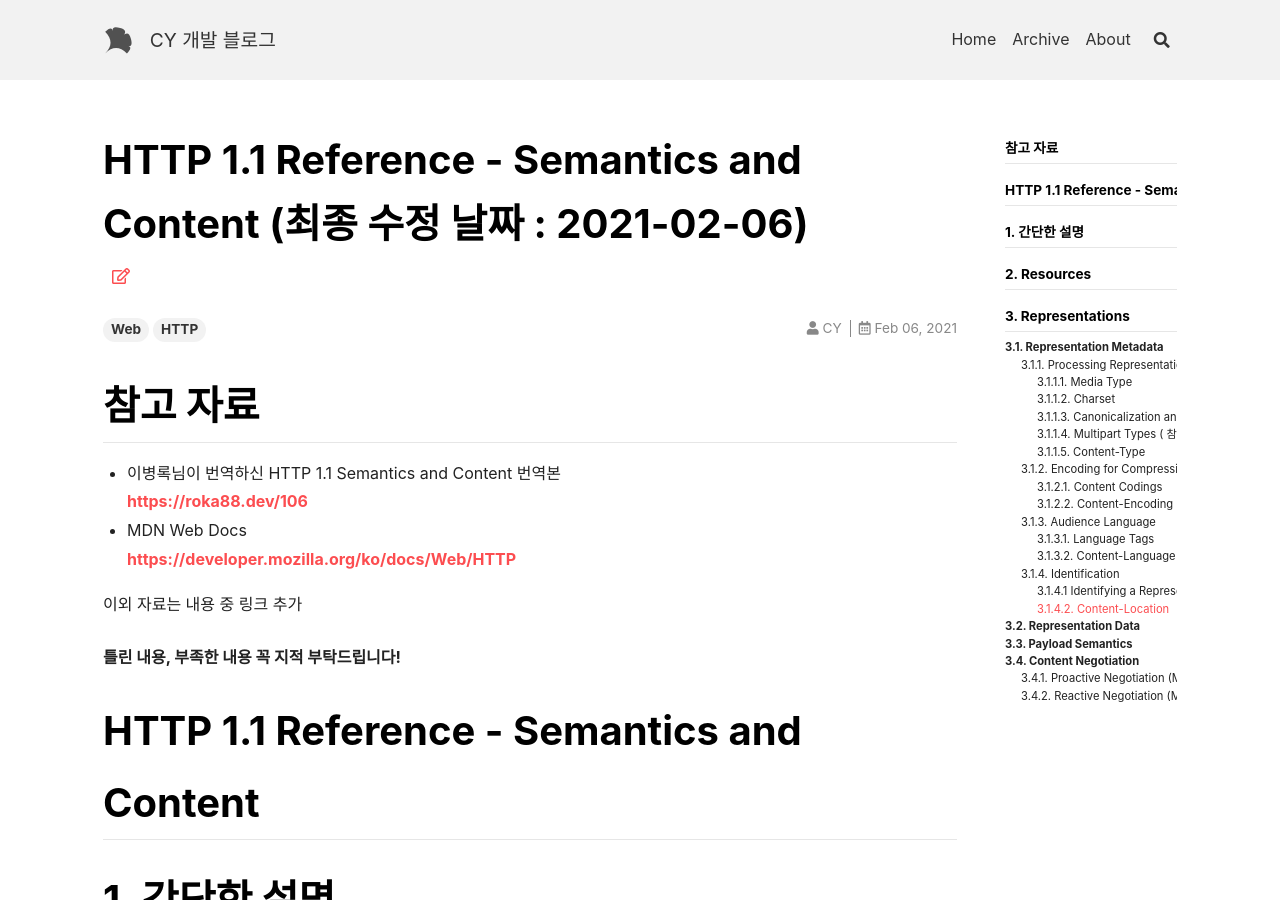
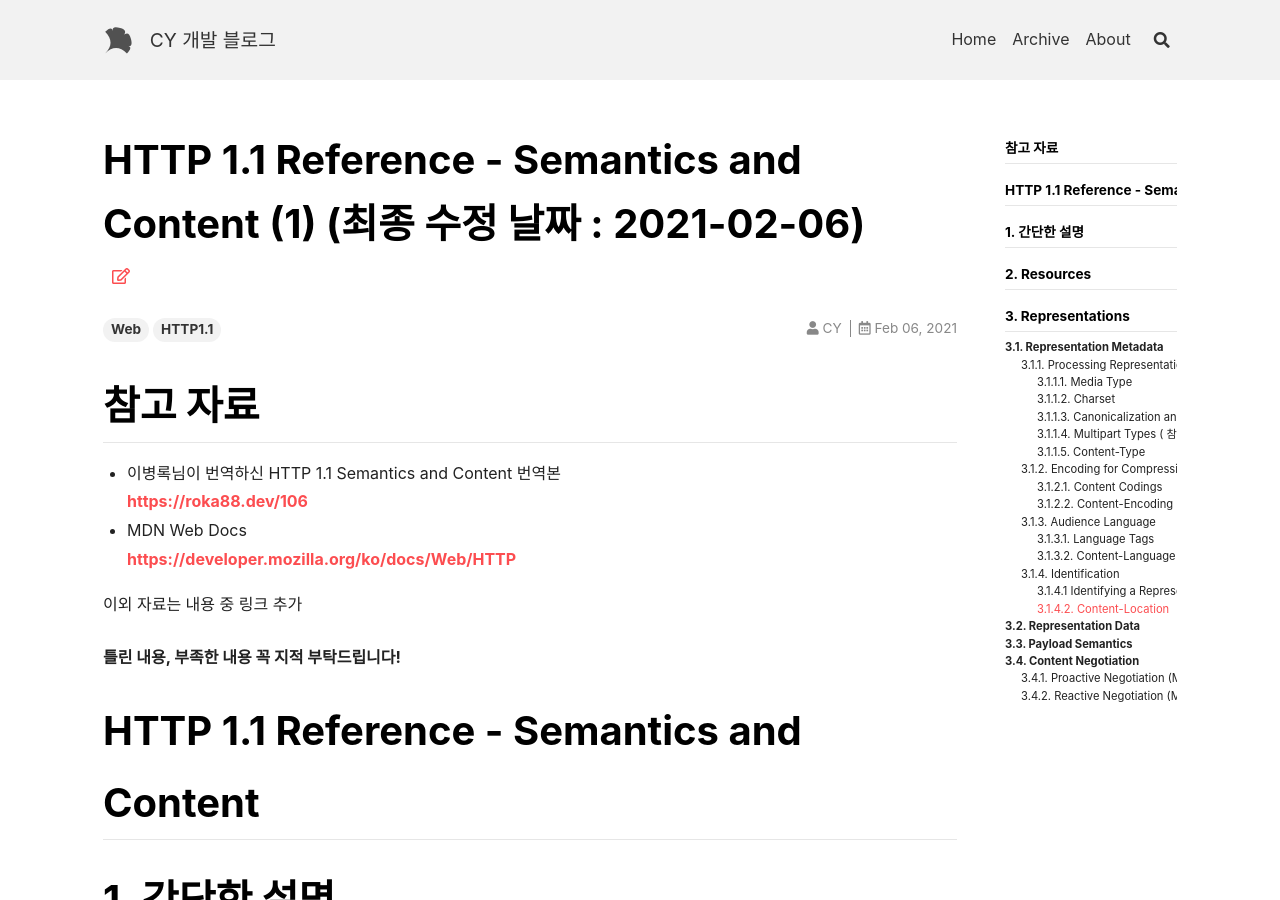
Before and after one commit to lcy960729/blog.maker, a Jekyll site: the page built from _posts/HTTP/2021-02-06-HTTP1-1-Semantics-And-Content(1).md, in a window 1280 px wide and 900 px high. Built offline with Jekyll 4.4.1, drawn with Linux system fonts in a browser that asks for light colours; nearby versions of some CDN libraries; comment, search, counter and statistics services are not loaded; some of the changed text lies outside the part shown.

Commit message:
update posts

```diff
--- a/_posts/HTTP/2021-02-06-HTTP1-1-Semantics-And-Content.md
+++ b/_posts/HTTP/2021-02-06-HTTP1-1-Semantics-And-Content(1).md
@@ -1,9 +1,9 @@
 ---
-title: 'HTTP 1.1 Reference - Semantics and Content (최종 수정 날짜 : 2021-02-06)'
-tags: Web HTTP
+title: 'HTTP 1.1 Reference - Semantics and Content (1) (최종 수정 날짜 : 2021-02-06)'
+tags: Web HTTP1.1
 categories: http
 author: CY
-key: HTTP 1.1 Reference - Semantics and Content
+key: HTTP 1.1 Reference - Semantics and Content (1)
 ---
 # 참고 자료
 * 이병록님이 번역하신 HTTP 1.1 Semantics and Content 번역본
```
Also changed, not shown: _posts/HTTP/2021-02-07-HTTP1-1-Semantics-And-Content(2).md (added, +73 -0 lines), _posts/SpringSecurity/2021-02-07-Spring-Security의-기능.md (renamed from _posts/SpringSecurity/2021-02-06-Spring-Security의-기능.md, +1 -1 lines).
